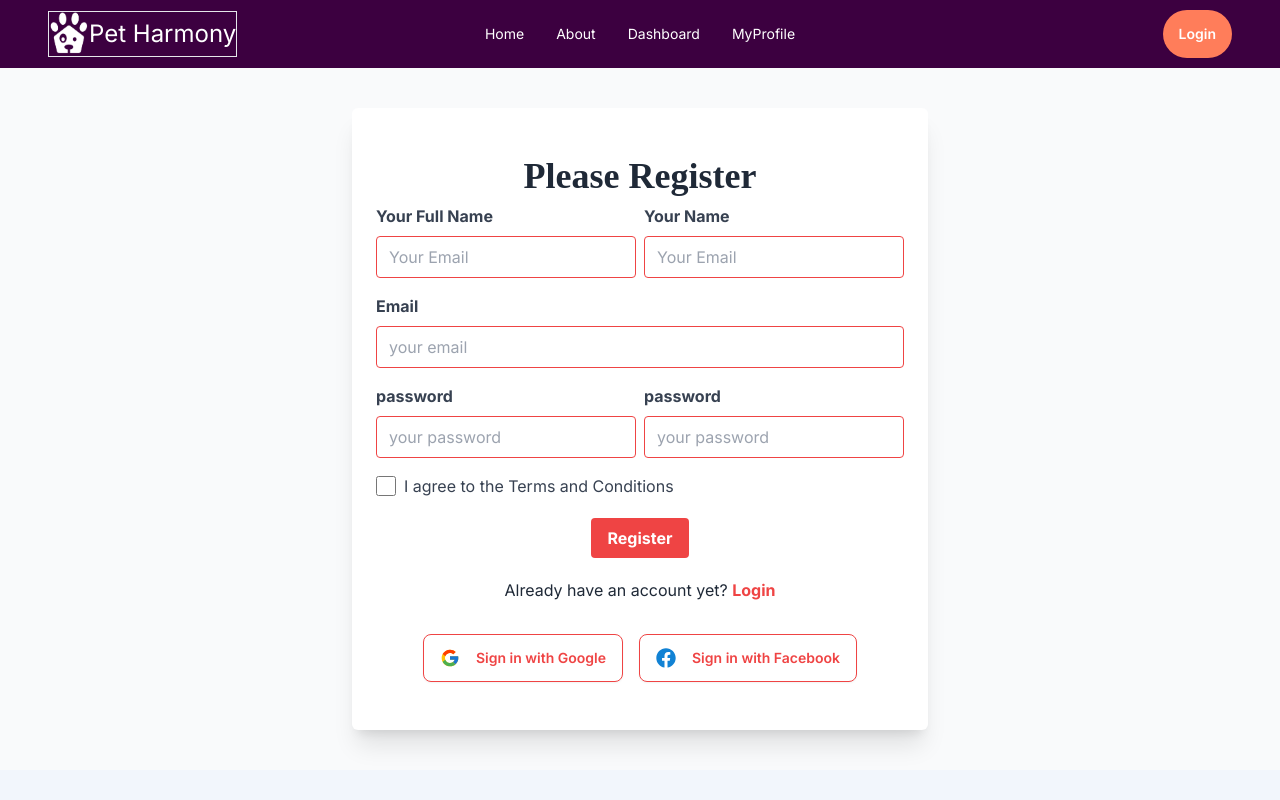
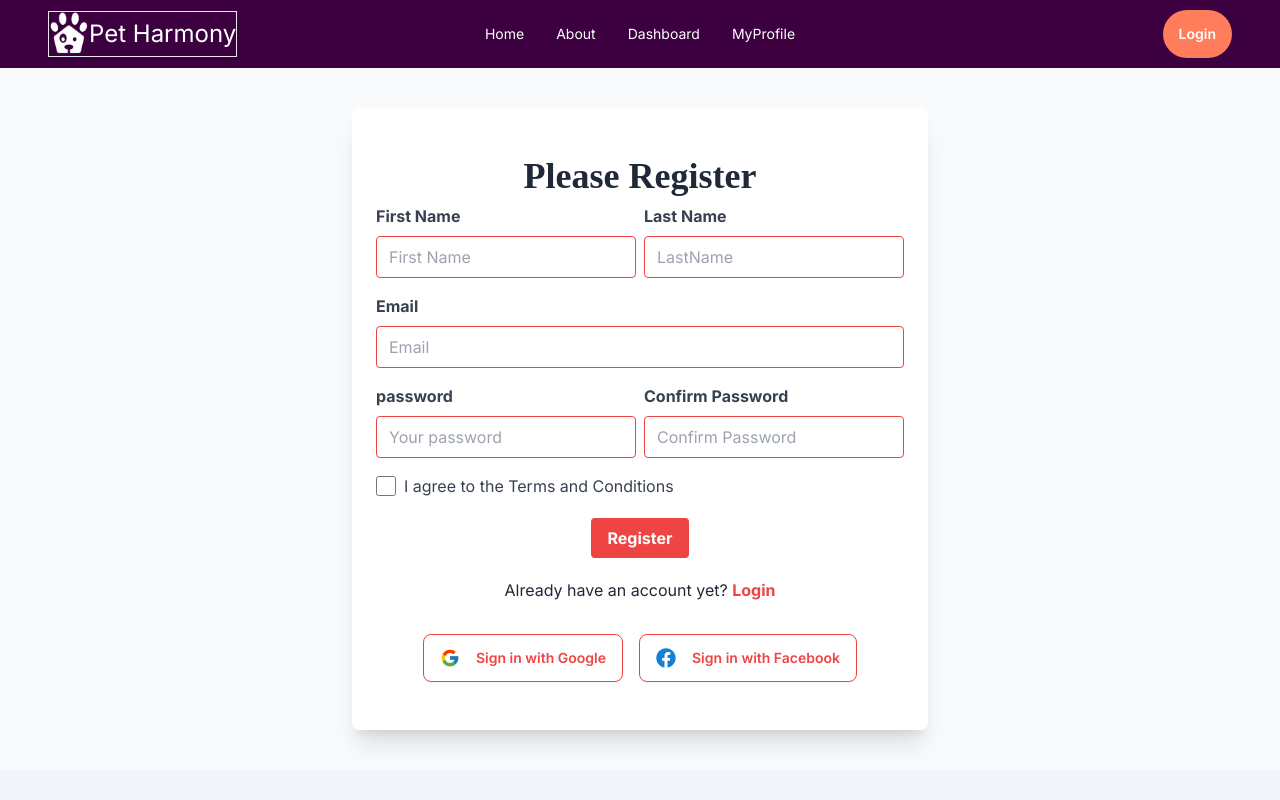
Before and after one commit to JAHIDHASAN05/Pet-Harmony, a Next.js app: page /register in a window 1280 px wide. Shown: the top 800 px of the page. Built offline with nearby package versions, Linux system fonts and the light colour scheme.

Commit message:
user registrantion succes full

```diff
--- a/package.json
+++ b/package.json
@@ -12,6 +12,7 @@
     "next": "14.2.3",
     "react": "^18",
     "react-dom": "^18",
+    "react-hook-form": "^7.51.5",
     "react-icons": "^5.2.1",
     "sonner": "^1.4.41"
   },
--- a/src/app/(withMainLayOut)/register/page.tsx
+++ b/src/app/(withMainLayOut)/register/page.tsx
@@ -1,95 +1,327 @@
+// 'use client'
+
+// import Link from "next/link";
+// import React from "react";
+// import { useForm, SubmitHandler } from "react-hook-form"
+// import { FaFacebook } from "react-icons/fa";
+// import { FcGoogle } from "react-icons/fc";
+
+// const RegisterPage = () => {
+
+//   type TRegisterFormData= {
+//     firstName?: string |undefined
+//     lastName?: string |undefined
+//     email:string;
+//     password:string;
+//     confirmPassword:string;
+//   }
+//   const {
+//     register,
+//     handleSubmit,
+//     watch,
+//     formState: { errors },
+//   } = useForm<TRegisterFormData>();
+
+//   const onSubmit: SubmitHandler<TRegisterFormData> = (data) => {
+//     const {firstName , lastName, email, password, confirmPassword}= data;
+
+//     let name =''
+//     if(firstName && lastName){
+//       name= (firstName +" "+ lastName)
+//     }
+//     const bodyData={
+//       name,
+//       email,
+//       password
+//     }
+
+//     console.log(name);
+//   }
+
+//   const password = React.useRef({});
+//   password.current = watch("password", "");
+
+//   return (
+//     <section className="">
+//       <div className="flex flex-col items-center justify-center  bg-gray-50 pb-10  md:px-0 px-3 py-10">
+//         <form onSubmit={handleSubmit(onSubmit)} className="bg-white p-6  shadow-xl w-full max-w-xl pb-12 pt-10 rounded-md  ">
+//           <h1 className="text-center text-4xl my-2 font-bold rancho-regular">
+//             Please Register
+//           </h1>
+
+//           <div className="md:flex justify-between">
+//             <div className="mb-4">
+//               <label
+//                 className="block text-gray-700 font-bold mb-2"
+//               >
+//                 First Name
+//               </label>
+//               <input
+//                 placeholder="First Name"
+//                 {...register("firstName")}
+//                 type="text"
+//                 className="w-full px-3 py-2 border border-red-500 rounded focus:outline-none focus:ring-2 focus:ring-red-300"
+//               />
+//             </div>
+//             <div className="mb-4">
+//               <label
+//                 className="block text-gray-700 font-bold mb-2"
+//               >
+//                 Last Name
+//               </label>
+//               <input
+//                 placeholder="LastName"
+//                 {...register("lastName", )}
+//                 type="text"
+//                 className="w-full px-3 py-2 border border-red-500 rounded focus:outline-none focus:ring-2 focus:ring-red-300"
+//               />
+//             </div>
+//           </div>
+
+//           <div className="mb-4">
+//             <label
+//               className="block text-gray-700 font-bold mb-2"
+//             >
+//               Email
+//             </label>
+//             <input
+//               type="email"
+//               {...register("email", { required: true } )}
+//               placeholder="Email"
+//               className="w-full px-3 py-2 border border-red-500 rounded focus:outline-none focus:ring-2 focus:ring-red-300"
+//             />
+//           </div>
+//           <div className="md:flex justify-between">
+//             <div className="mb-4">
+//               <label
+//                 className="block text-gray-700 font-bold mb-2"
+//               >
+//                 password
+//               </label>
+//               <input
+//                 type="password"
+//                 {...register("password", { required: true } )}
+//                 ref={register( "password",{
+//                   required: "You must specify a password",
+//                   minLength: {
+//                     value: 8,
+//                     message: "Password must have at least 8 characters"
+//                   }
+//                 })}
+//                 placeholder="your password"
+//                 className="w-full px-3 py-2 border border-red-500 rounded focus:outline-none focus:ring-2 focus:ring-red-300"
+//               />
+//             </div>
+//             <div className="mb-4">
+//               <label
+//                 className="block text-gray-700 font-bold mb-2"
+//               >
+//                 Confirm Password
+//               </label>
+//               <input
+//                 type="password"
+//                 // {...register("confirmPassword", { required: true } )}
+//                 ref={register( "confirmPassword",{
+//                   validate: value =>
+//                     value === password.current || "The passwords do not match"
+//                 })}
+//                 placeholder="Confirm Password"
+//                 className="w-full px-3 py-2 border border-red-500 rounded focus:outline-none focus:ring-2 focus:ring-red-300"
+//               />
+//             </div>
+//           </div>
+//           <div className="mb-4">
+//             <label className="inline-flex items-center">
+//               <input
+//                 placeholder="Your Email"
+//                 type="checkbox"
+//                 className="form-checkbox h-5 w-5 text-blue-600"
+//                 required
+//               />
+//               <span className="ml-2 text-gray-700">
+//                 I agree to the Terms and Conditions
+//               </span>
+//             </label>
+//           </div>
+
+//           <div className="text-center">
+//             <button
+//                type="submit"
+//               className="bg-red-500 text-white font-bold py-2 px-4 rounded hover:bg-red-600 focus:outline-none focus:ring-2 focus:ring-red-500 focus:ring-opacity-50"
+//             >
+//               Register
+//             </button>
+//           </div>
+//           <p className="my-5 text-center ">
+//             Already have an account yet?{" "}
+//             <Link href={"/login"}>
+//               <span className="font-bold text-red-500">Login</span>
+//             </Link>
+//           </p>
+//           <div className="flex flex-col md:flex-row justify-center mt-8 gap-4">
+//             {/* Google Button */}
+//             <button className="btn border border-red-500  bg-white text-red-500  hover:bg-transparent hover:shadow-md hover:ring-2 hover:ring-red-500 items-center space-x-2">
+//               <FcGoogle className="text-xl" />
+//               <span>Sign in with Google</span>
+//             </button>
+//             {/* Facebook Button */}
+//             <button className="btn  btn-wid  border-red-500  bg-white text-red-500  hover:bg-transparent hover:shadow-md hover:ring-2 hover:ring-red-500 items-center space-x-2">
+//               <FaFacebook className="text-xl text-[#1182D4]" />
+//               <span>Sign in with Facebook</span>
+//             </button>
+//           </div>
+//         </form>
+//       </div>
+//     </section>
+//   );
+// };
+
+// export default RegisterPage;
+"use client";
+
 import Link from "next/link";
+import { useRouter } from "next/navigation";
 import React from "react";
+import { useForm, SubmitHandler } from "react-hook-form";
 import { FaFacebook } from "react-icons/fa";
 import { FcGoogle } from "react-icons/fc";
+import { toast } from "sonner";
 
 const RegisterPage = () => {
+ const router = useRouter()
+
+  type TRegisterFormData = {
+    firstName?: string | undefined;
+    lastName?: string | undefined;
+    email: string;
+    password: string;
+    confirmPassword: string;
+  };
+  const {
+    register,
+    handleSubmit,
+    watch,
+    formState: { errors },
+  } = useForm<TRegisterFormData>();
+
+  const onSubmit: SubmitHandler<TRegisterFormData> = async(data) => {
+    const { firstName, lastName, email, password, confirmPassword } = data;
+
+    let name = "";
+    if (firstName && lastName) {
+      name = firstName + " " + lastName;
+    }
+    const bodyData = {
+      name,
+      email,
+      password,
+    };
+
+    const request= await fetch(`${process.env.NEXT_PUBLIC_BECKEN_URL}/register`,{
+      method :"POST",
+      headers:{
+           'content-type' : 'application/json'
+      },
+      body :JSON.stringify(bodyData),
+    })
+    const result= await request.json()
+    console.log(result);
+    if(result.success){
+      router.push('/login')
+      toast.success(result.message)
+    }else{
+      toast.error(result.message)
+
+    }
+
+  };
+
+  const password = React.useRef({});
+  password.current = watch("password", "");
+
   return (
     <section className="">
       <div className="flex flex-col items-center justify-center  bg-gray-50 pb-10  md:px-0 px-3 py-10">
-        <form className="bg-white p-6  shadow-xl w-full max-w-xl pb-12 pt-10 rounded-md  ">
+        <form
+          onSubmit={handleSubmit(onSubmit)}
+          className="bg-white p-6  shadow-xl w-full max-w-xl pb-12 pt-10 rounded-md  "
+        >
           <h1 className="text-center text-4xl my-2 font-bold rancho-regular">
             Please Register
           </h1>
 
           <div className="md:flex justify-between">
             <div className="mb-4">
-              <label
-                htmlFor="fullName"
-                className="block text-gray-700 font-bold mb-2"
-              >
-                Your Full Name
+              <label className="block text-gray-700 font-bold mb-2">
+                First Name
               </label>
               <input
-                placeholder="Your Email"
+                placeholder="First Name"
+                {...register("firstName")}
                 type="text"
-                id="fullName"
-                name="fullName"
                 className="w-full px-3 py-2 border border-red-500 rounded focus:outline-none focus:ring-2 focus:ring-red-300"
               />
             </div>
             <div className="mb-4">
-              <label
-                htmlFor="fullName"
-                className="block text-gray-700 font-bold mb-2"
-              >
-                Your Name
+              <label className="block text-gray-700 font-bold mb-2">
+                Last Name
               </label>
               <input
-                placeholder="Your Email"
+                placeholder="LastName"
+                {...register("lastName")}
                 type="text"
-                id="fullName"
-                name="fullName"
                 className="w-full px-3 py-2 border border-red-500 rounded focus:outline-none focus:ring-2 focus:ring-red-300"
               />
             </div>
           </div>
 
           <div className="mb-4">
-            <label
-              htmlFor="email"
-              className="block text-gray-700 font-bold mb-2"
-            >
-              Email
-            </label>
+            <label className="block text-gray-700 font-bold mb-2">Email</label>
             <input
               type="email"
-              id="email"
-              name="email"
-              placeholder="your email"
+              {...register("email", { required: true })}
+              placeholder="Email"
               className="w-full px-3 py-2 border border-red-500 rounded focus:outline-none focus:ring-2 focus:ring-red-300"
             />
           </div>
           <div className="md:flex justify-between">
             <div className="mb-4">
-              <label
-                htmlFor="email"
-                className="block text-gray-700 font-bold mb-2"
-              >
+              <label className="block text-gray-700 font-bold mb-2">
                 password
               </label>
               <input
                 type="password"
-                id="password"
-                name="password"
-                placeholder="your password"
+                {...register("password", {
+                  required: "You must specify a password",
+                  minLength: {
+                    value: 6,
+                    message: "Password must have at least 6 characters",
+                  },
+                })}
+                placeholder="Your password"
                 className="w-full px-3 py-2 border border-red-500 rounded focus:outline-none focus:ring-2 focus:ring-red-300"
               />
+              {errors.password && (
+                <p className="text-red-500">{errors.password.message}</p>
+              )}
             </div>
             <div className="mb-4">
-              <label
-                htmlFor="email"
-                className="block text-gray-700 font-bold mb-2"
-              >
-                password
+              <label className="block text-gray-700 font-bold mb-2">
+                Confirm Password
               </label>
+
               <input
                 type="password"
-                id="password"
-                name="password"
-                placeholder="your password"
+                {...register("confirmPassword", {
+                  validate: (value) =>
+                    value === watch("password") || "The passwords do not match",
+                })}
+                placeholder="Confirm Password"
                 className="w-full px-3 py-2 border border-red-500 rounded focus:outline-none focus:ring-2 focus:ring-red-300"
               />
+              {errors.confirmPassword && (
+                <p className="text-red-500">{errors.confirmPassword.message}</p>
+              )}
             </div>
           </div>
           <div className="mb-4">
@@ -97,8 +329,8 @@ const RegisterPage = () => {
               <input
                 placeholder="Your Email"
                 type="checkbox"
-                name="terms"
                 className="form-checkbox h-5 w-5 text-blue-600"
+                required
               />
               <span className="ml-2 text-gray-700">
                 I agree to the Terms and Conditions
```
Also changed, not shown: 1 other file (tests, documents, lock files or other folders).
